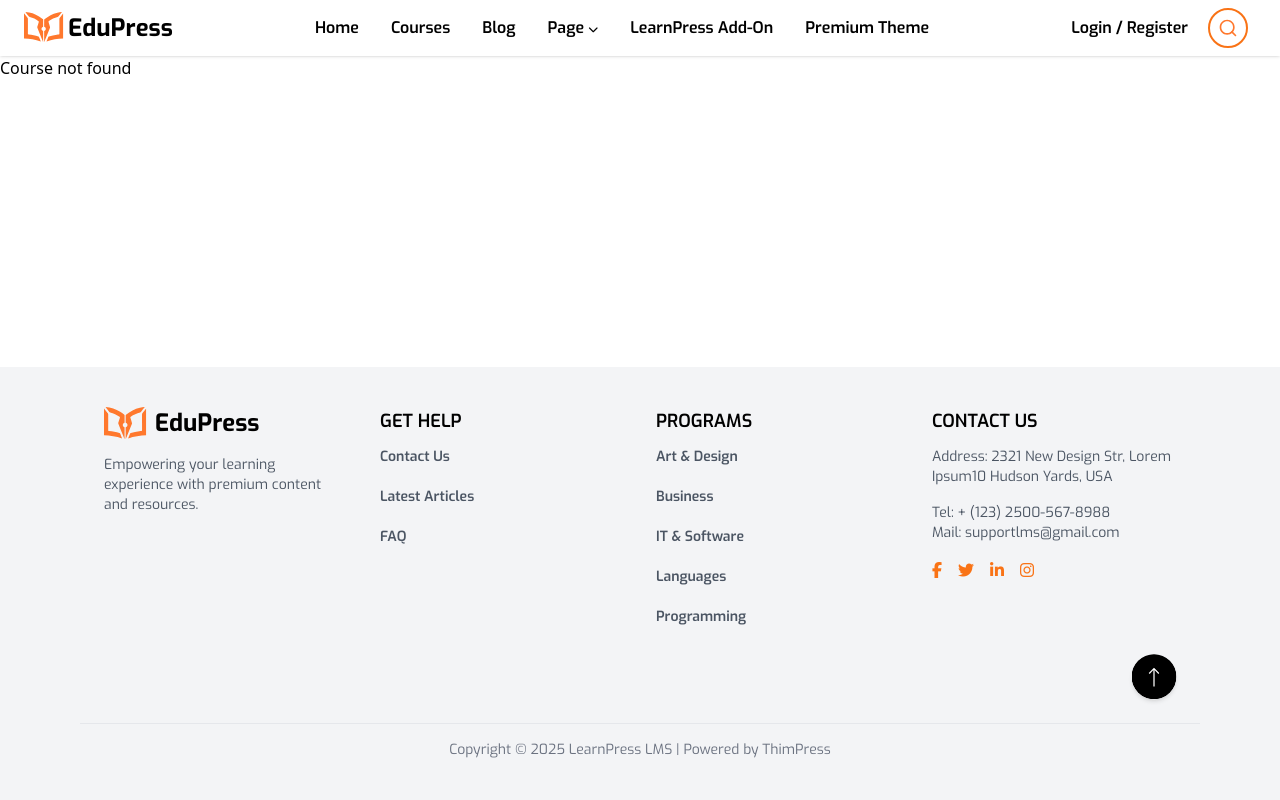
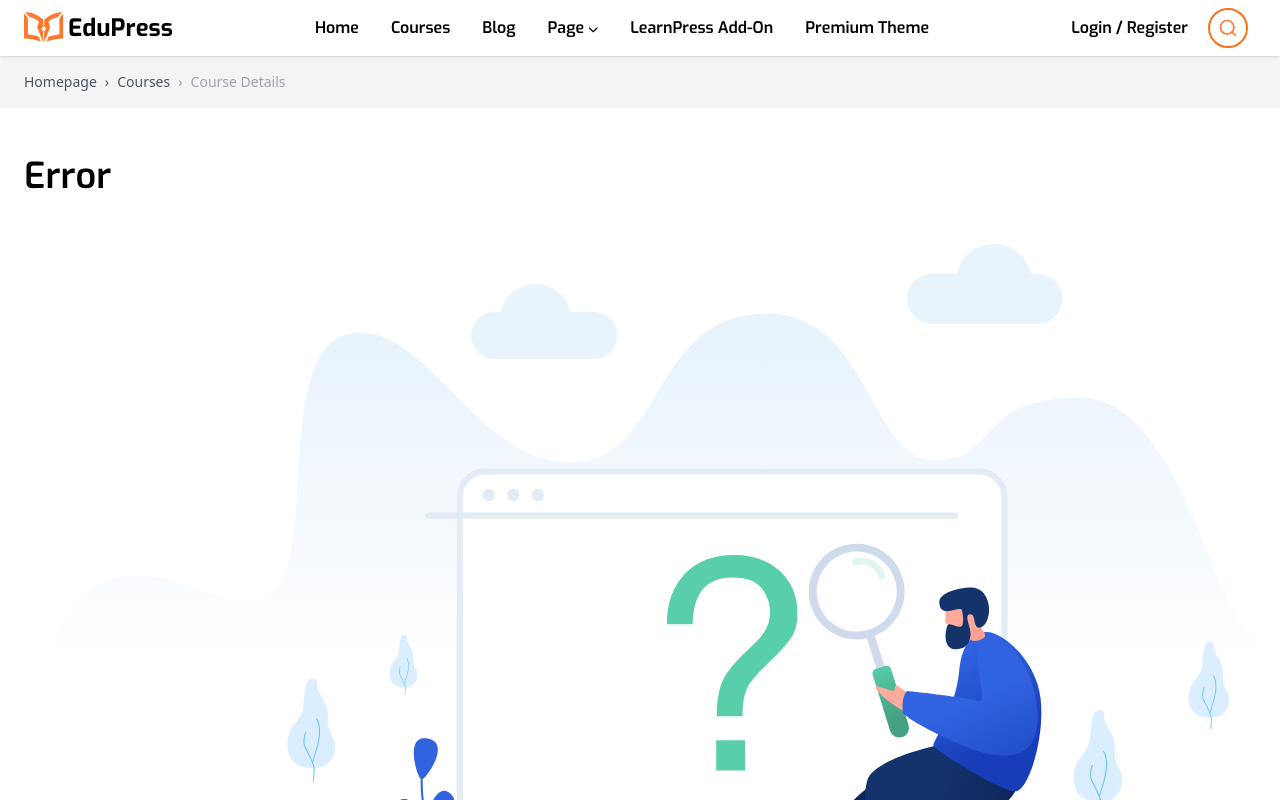
Before and after one commit to ahmedos248/edupress, a React (Vite) app: page /courses/1 in a window 1280 px wide. Shown: the top 800 px of the page. Built offline with nearby package versions, Linux system fonts and the light colour scheme.

Commit message:
ErrorPage fix

```diff
--- a/src/pages/BlogSingle.jsx
+++ b/src/pages/BlogSingle.jsx
@@ -3,6 +3,7 @@ import Breadcrumb from '../components/Breadcrumb'
 import { useLocation } from "react-router-dom";
 import Sidebar from '../components/Sidebar';
 import CommentForm from '../components/CommentForm';
+import ErrorPage from "./ErrorPage"
 
 
 const BlogSingle = () => {
@@ -31,7 +32,9 @@ const BlogSingle = () => {
     ];
 
 
-    if (!article) return <p>Article not found</p>;
+    if (!article) {
+        return <ErrorPage />;
+    }
     return (
         <>
             <Breadcrumb />
--- a/src/pages/CourseDetails.jsx
+++ b/src/pages/CourseDetails.jsx
@@ -2,12 +2,13 @@ import { useLocation } from "react-router-dom";
 import Breadcrumb from "../components/Breadcrumb";
 import Tabs from "../components/Tabs";
 import CommentForm from "../components/CommentForm";
+import ErrorPage from "./ErrorPage";
 
 export default function CourseDetails() {
     const { state } = useLocation();
     const course = state?.course;
 
-    if (!course) return <p>Course not found</p>;
+    if (!course) { return <ErrorPage />; }
 
     return (
         <>
```
Also changed, not shown: vercel.json.
